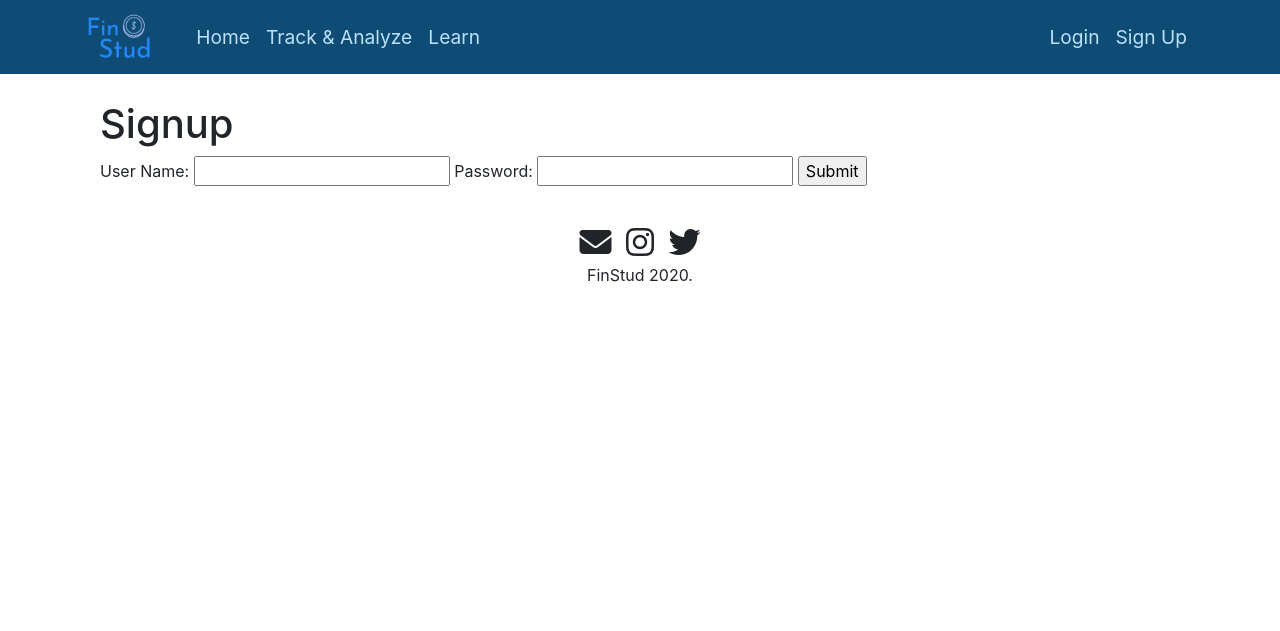
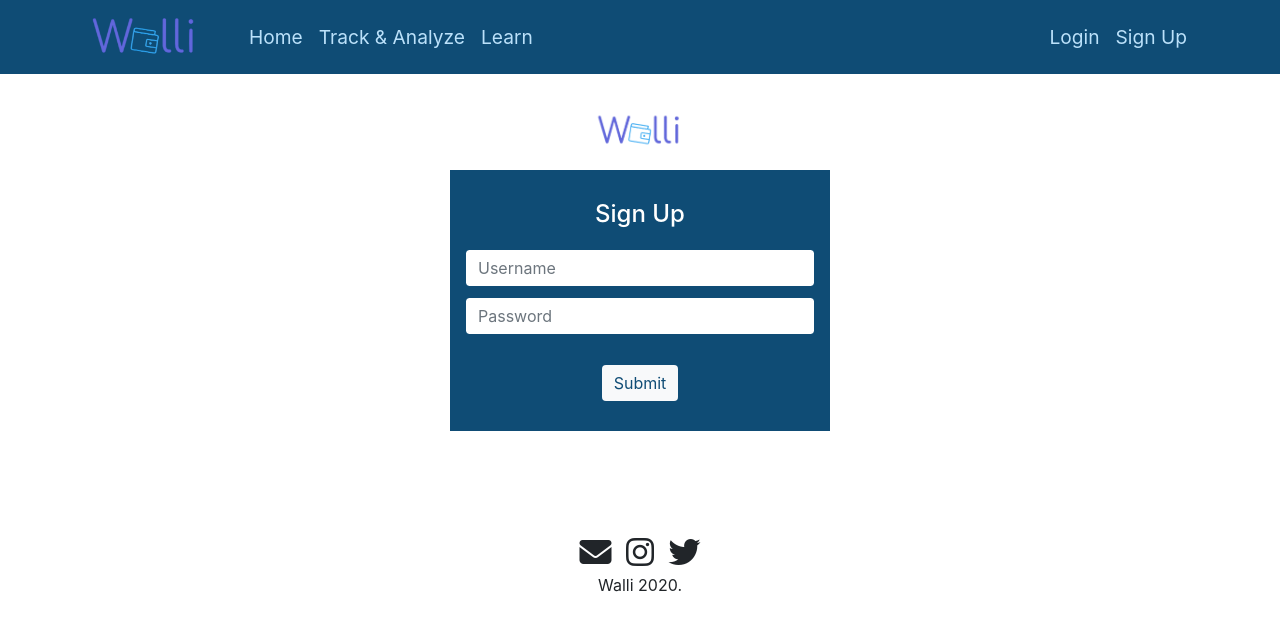
Before and after one commit to junghochoi/fintech-personal-finance-webapp, a Flask app: page /signup in a window 1280 px wide. Shown: the top 631 px of the page. Run offline with Flask 2, Linux system fonts and the light colour scheme; some libraries are stand-ins or nearby versions.

Commit message:
Styled login/signup

```diff
--- /dev/null
+++ b/static/css/login.css
@@ -0,0 +1,48 @@
+.log-container {
+    text-align: center;
+}
+
+.log-img {
+    height: 40px;
+    margin-left: -3px;
+    margin: 10px;
+}
+
+.log-title {
+    margin-bottom: 20px;
+}
+
+.su-title {
+    color: white;
+}
+
+.log-input {
+    border-color: #0f4c75;
+    margin-bottom: 10px;
+}
+
+.submit-btn {
+    margin: 20px 0px 30px 0px;
+}
+
+.submit-btn-su {
+    color: #0f4c75;
+}
+
+.error-message {
+    color: red;
+    margin-bottom: 100px;
+}
+
+.bg-col {
+    background-color: #bbe1fa;
+}
+
+.bg-su {
+    background-color: #0f4c75;
+}
+
+.top {
+    padding-top: 30px;
+    margin-top: 10px;
+}
--- a/templates/layout.html
+++ b/templates/layout.html
@@ -13,6 +13,7 @@
     <link rel="stylesheet" href='../static/css/home.css'>
     <link rel="stylesheet" href="../static/css/layout.css">
     <link rel="stylesheet" href="../static/css/analysis.css">
+    <link rel="stylesheet" href="../static/css/login.css">
 
     <style>
         .hidden {
@@ -72,7 +73,7 @@
             <a target="_blank" class="footer-link"><i class="fa fa-instagram" aria-hidden="true" style="font-size:32px"></i></a>
             <a target="_blank" class="footer-link"><i class="fa fa-twitter" aria-hidden="true" style="font-size:32px"></i></a>
         </div>
-        <p class="copyright">FinStud 2020.
+        <p class="copyright">Walli 2020.
         </p>
     </div>
 
--- a/templates/signup.html
+++ b/templates/signup.html
@@ -2,14 +2,31 @@
 {% block content %}
 
 
-<div class="container">
-    <h1>Signup</h1>
+<div class="log-container">
+    <img class="log-img" src="/static/img/logo.png">
     <form method="POST" action="/signup">
-        <label for="username">User Name:</label>
-        <input type="text" name="username" value="">
-        <label for="password">Password:</label>
-        <input type="password" name="password" value="">
-        <input type="submit" value="Submit">
+        <div class="row">
+            <div class="col-4"></div>
+            <div class="col-4 bg-su top">
+                <h4 class="log-title su-title">Sign Up</h4>
+            </div>
+            <div class="col-4"></div>
+            <div class="col-4"></div>
+            <div class="col-4 bg-su">
+                <input class="form-control log-input" type="text" name="username" placeholder="Username" value="">
+            </div>
+            <div class="col-4"></div>
+            <div class="col-4"></div>
+            <div class="col-4 bg-su">
+                <input class="form-control log-input" type="password" name="password" placeholder="Password" value="">
+            </div>
+            <div class="col-4"></div>
+            <div class="col-4"></div>
+            <div class="col-4 bg-su">
+                <input class="btn btn-primary submit-btn submit-btn-su bg-light" type="submit" value="Submit">
+            </div>
+            <div class="col-4"></div>
+        </div>
     </form>
     <div class="error-message">{{ msg }}</div>
 </div>
```
Also changed, not shown: templates/login.html (+24 -7 lines), static/img/logo.png.
